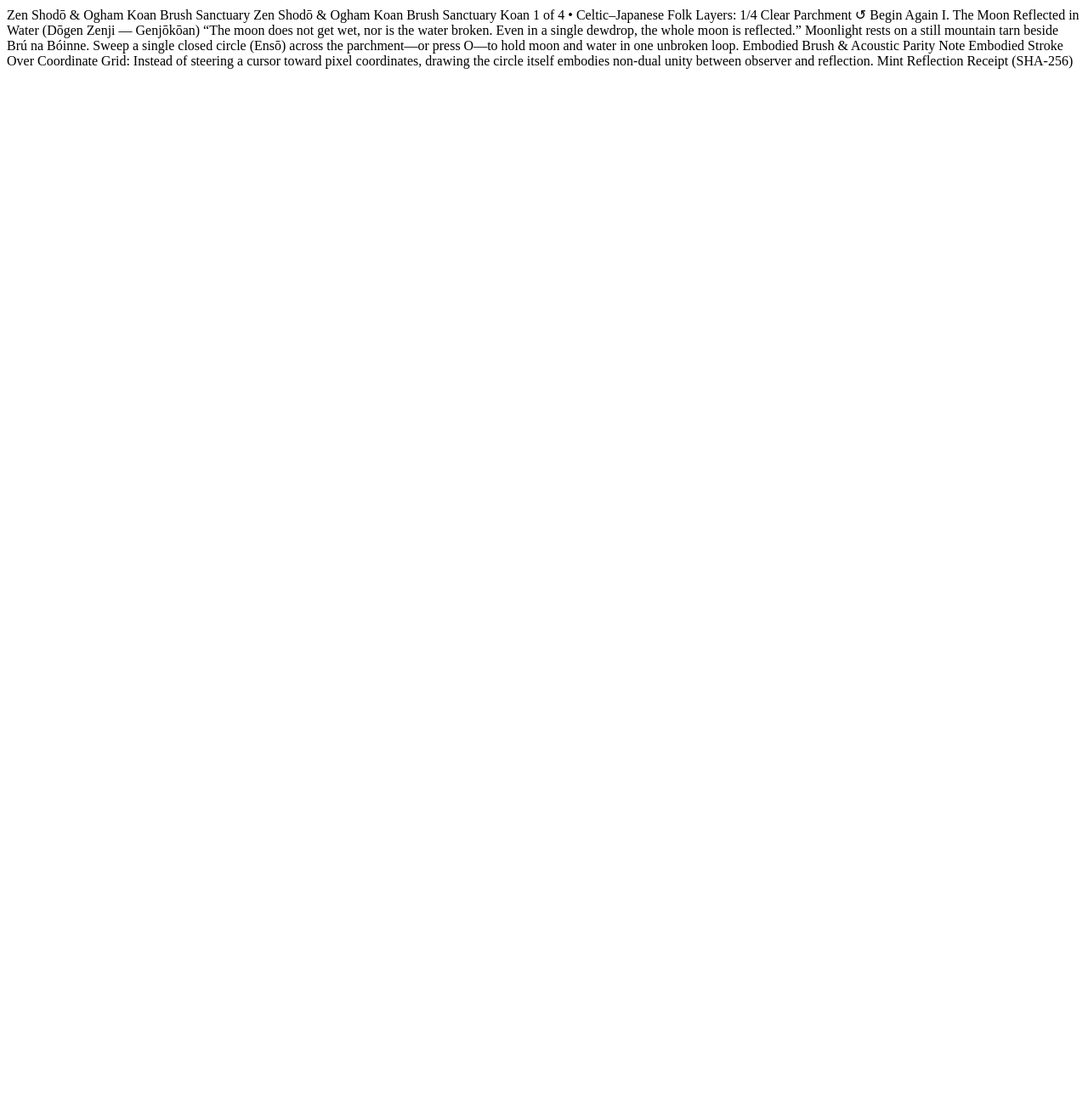
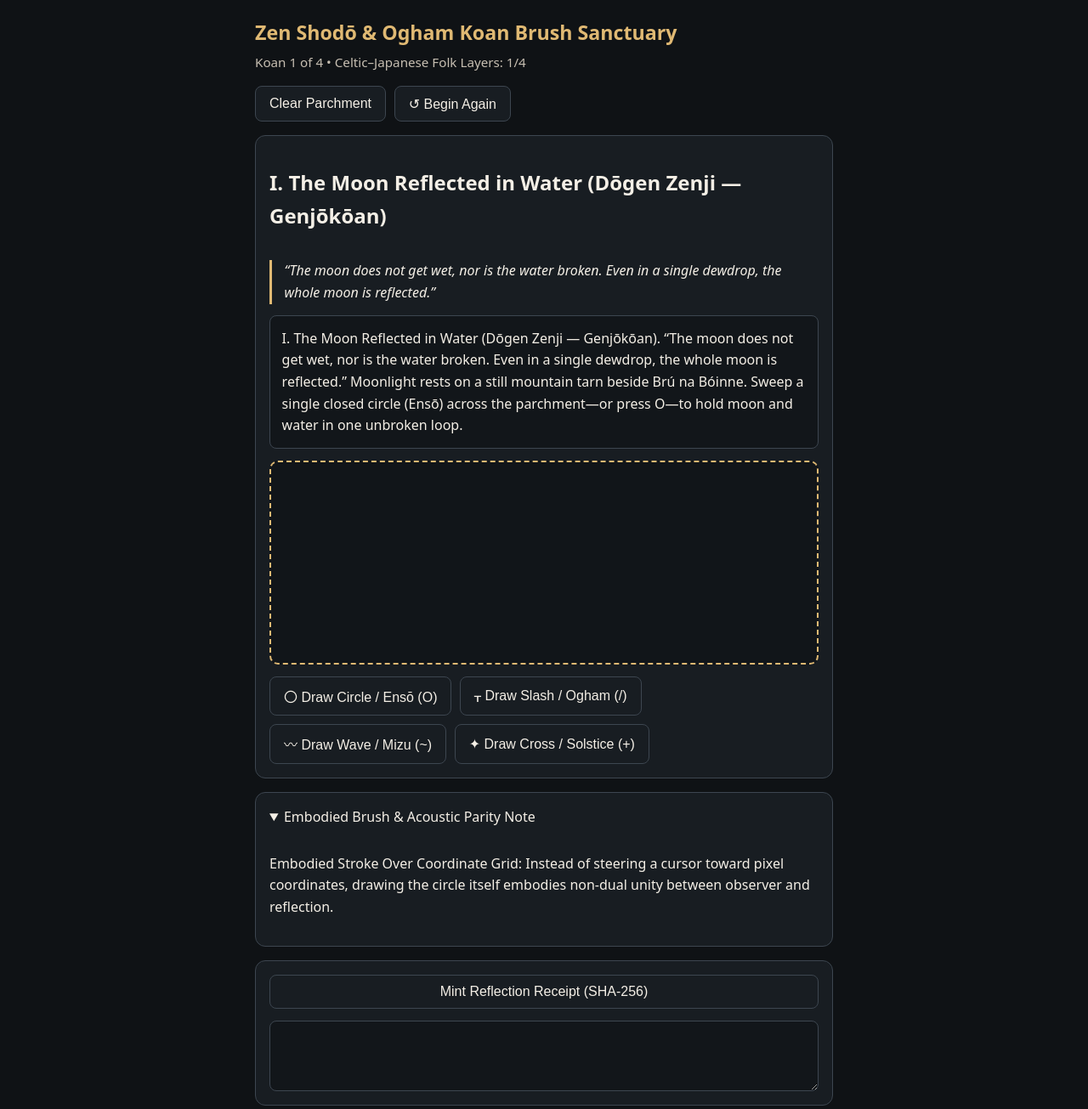
Before and after one commit to Borealiscodes/Zen-Shodo-Koan-Brush-Sanctuary, a website: page index.html in a window 1280 px wide. Shown: the whole page at 85% size. Before the commit the page ends 800 px from the top, so only its background shows below. Drawn offline with Linux system fonts and the light colour scheme.

Commit message:
Restore WCAG AAA dark washi canvas, UTF-8 encoding, and accessible shape deck layout
Signed-off-by: Borealis S. Hedling <borealis.serenity.hedling@hotmail.com>

```diff
--- a/index.html
+++ b/index.html
@@ -1,18 +1,48 @@
+<!DOCTYPE html>
+<html lang="en">
+<head>
+  <meta charset="utf-8" />
+  <meta name="viewport" content="width=device-width, initial-scale=1.0" />
+  <title>Zen Shodō &amp; Ogham Koan Brush Sanctuary</title>
+  <link rel="stylesheet" href="style.css" />
+</head>
+<body>
+  <main class="sanctuary-column">
+    <header>
+      <h1>Zen Shodō &amp; Ogham Koan Brush Sanctuary</h1>
+      <div id="hud-stage">Koan 1 of 4 • Celtic–Japanese Folk Layers: 1/4</div>
+    </header>
 
+    <div class="ambient-controls" role="region" aria-label="Sanctuary Controls">
+      <button id="btn-clear-canvas" type="button">Clear Parchment</button>
+      <button id="btn-reset" type="button">↺ Begin Again</button>
+    </div>
 
+    <section class="story-chamber" aria-label="Contemplative Brush and Koan Chamber">
+      <h2 id="koan-title">I. The Moon Reflected in Water (Dōgen Zenji — Genjōkōan)</h2>
+      <blockquote id="koan-quote">“The moon does not get wet, nor is the water broken. Even in a single dewdrop, the whole moon is reflected.”</blockquote>
 
+      <div id="storyteller-voice" class="voice-card" role="status" aria-live="polite">
+        Moonlight rests on a still mountain tarn beside Brú na Bóinne. Sweep a single closed circle (Ensō) across the parchment—or press O—to hold moon and water in one unbroken loop.
+      </div>
 
+      <canvas id="washi-canvas" width="640" height="240" aria-label="Washi Parchment Celestial Brush Canvas"></canvas>
+      <div id="shape-deck" class="gesture-deck" role="group" aria-label="Accessible Brush Shape Controls"></div>
+    </section>
 
-Zen Shodō & Ogham Koan Brush Sanctuary
-Zen Shodō & Ogham Koan Brush Sanctuary
-Koan 1 of 4 • Celtic–Japanese Folk Layers: 1/4
-Clear Parchment
-↺ Begin Again
-I. The Moon Reflected in Water (Dōgen Zenji — Genjōkōan)
-“The moon does not get wet, nor is the water broken. Even in a single dewdrop, the whole moon is reflected.”
-Moonlight rests on a still mountain tarn beside Brú na Bóinne. Sweep a single closed circle (Ensō) across the parchment—or press O—to hold moon and water in one unbroken loop.
-Embodied Brush & Acoustic Parity Note
+    <details class="parallel-panel" open>
+      <summary>Embodied Brush &amp; Acoustic Parity Note</summary>
+      <p id="parallel-critique">
+        Embodied Stroke Over Coordinate Grid: Instead of steering a cursor toward pixel coordinates, drawing the circle itself embodies non-dual unity between observer and reflection.
+      </p>
+    </details>
 
-Embodied Stroke Over Coordinate Grid: Instead of steering a cursor toward pixel coordinates, drawing the circle itself embodies non-dual unity between observer and reflection.
+    <section class="receipt-panel" aria-label="Cryptographic Stillness Receipt">
+      <button id="btn-receipt" type="button">Mint Reflection Receipt (SHA-256)</button>
+      <textarea id="receipt-output" rows="4" readonly aria-label="SHA-256 reflection receipt"></textarea>
+    </section>
+  </main>
 
-Mint Reflection Receipt (SHA-256)
+  <script type="module" src="src/brush-app.js"></script>
+</body>
+</html>
--- a/style.css
+++ b/style.css
@@ -6,7 +6,7 @@
   --accent: #e0b973;
   --border: #3d4650;
 }
-• { box-sizing: border-box; }
+* { box-sizing: border-box; }
 body {
   margin: 0;
   background: var(--bg);
@@ -38,6 +38,7 @@ padding: 0.65rem 1rem;
   font-size: 1rem;
   cursor: pointer;
 }
+button:hover { border-color: var(--accent); }
 button:focus-visible { outline: 3px solid var(--accent); outline-offset: 2px; }
 .story-chamber, .parallel-panel, .receipt-panel {
   background: var(--panel);
@@ -62,12 +63,13 @@ padding: 0.85rem;
 }
 #washi-canvas {
   width: 100%;
-height: 220px;
-background: #14191f;
+  height: 240px;
+  background: #111519;
   border: 2px dashed var(--accent);
   border-radius: 10px;
   touch-action: none;
   cursor: crosshair;
+  display: block;
 }
 textarea {
   width: 100%;
```
Lines whose indentation alone changed are shown as unchanged.
